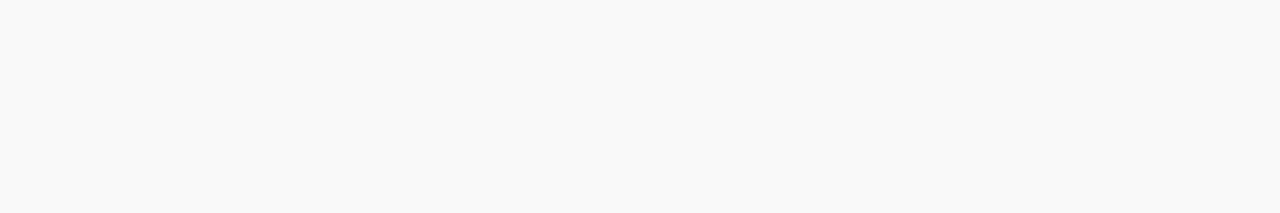
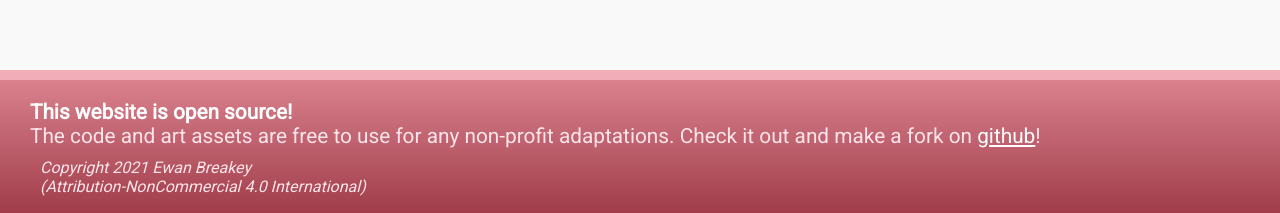
Before and after one commit to giraugh/personal-site-2021, a React (Create React App) app: page / in a window 1280 px wide. Shown: the part 6281-6494 px from the top of the page. Before the commit the page ends 6321 px from the top, so only its background shows below. Built offline with nearby package versions, Linux system fonts and the light colour scheme.

Commit message:
Add footer

```diff
--- a/src/components/App/App.tsx
+++ b/src/components/App/App.tsx
@@ -9,6 +9,7 @@
 import GamesHeadingSection from '../GamesHeadingSection/GamesHeadingSection'
 import GamesListSection from '../GamesListSection/GamesListSection'
 import LinksSection from '../LinksSection/LinksSection'
+import FooterSection from '../FooterSection/FooterSection'
 
 const App: React.FC = () => {
   return (
@@ -21,6 +22,7 @@
         <ProjectsListSection />
         <GamesHeadingSection />
         <GamesListSection />
+        <FooterSection />
       </ThemeProvider>
     </div>
   )
--- /dev/null
+++ b/src/components/FooterSection/FooterSection.tsx
@@ -0,0 +1,24 @@
+import React from 'react'
+
+import { Container, Copyright } from './FooterSectionStyle'
+import { siteGithubRepo } from '../../config/links'
+
+const FooterSection: React.FC = () => {
+  return (
+    <Container>
+      <p>
+        <b>This website is open source!</b>
+        <br />
+        The code and art assets are free to use for any non-profit adaptations. Check it out and
+        make a fork on <a href={siteGithubRepo}>github</a>!
+      </p>
+      <Copyright>
+        Copyright 2021 Ewan Breakey
+        <br />
+        (Attribution-NonCommercial 4.0 International)
+      </Copyright>
+    </Container>
+  )
+}
+
+export default FooterSection
--- /dev/null
+++ b/src/components/FooterSection/FooterSectionStyle.ts
@@ -0,0 +1,36 @@
+import styled from 'styled-components'
+
+import BodySection from '../BodySection/BodySection'
+
+export const Container = styled(BodySection)`
+  display: grid;
+  width: 100vw;
+  font-family: ${(p) => p.theme.primaryFont};
+  padding: 0px;
+  background: linear-gradient(to bottom, #da818d, #9f3b49);
+  color: #ffe5e9;
+  font-size: 1.3rem;
+  margin-bottom: 0px;
+  padding: 20px;
+  padding-left: 30px;
+  border-top: 10px solid #f1aeb8;
+
+  b {
+    color: white;
+  }
+
+  a[href] {
+    color: white;
+
+    &:hover {
+      opacity: 0.7;
+    }
+  }
+`
+
+export const Copyright = styled('span')`
+  margin-top: 10px;
+  padding-left: 10px;
+  font-size: 1rem;
+  font-style: italic;
+`
--- a/src/config/links.ts
+++ b/src/config/links.ts
@@ -3,3 +3,4 @@
 export const githubLink = 'https://github.com/giraugh'
 export const contactMailAddress = 'ebreakey+contact@gmail.com'
 export const storeLink = 'https://www.redbubble.com/people/Giraugh/shop'
+export const siteGithubRepo = 'https://github.com/giraugh/personal-site-2021'
```
